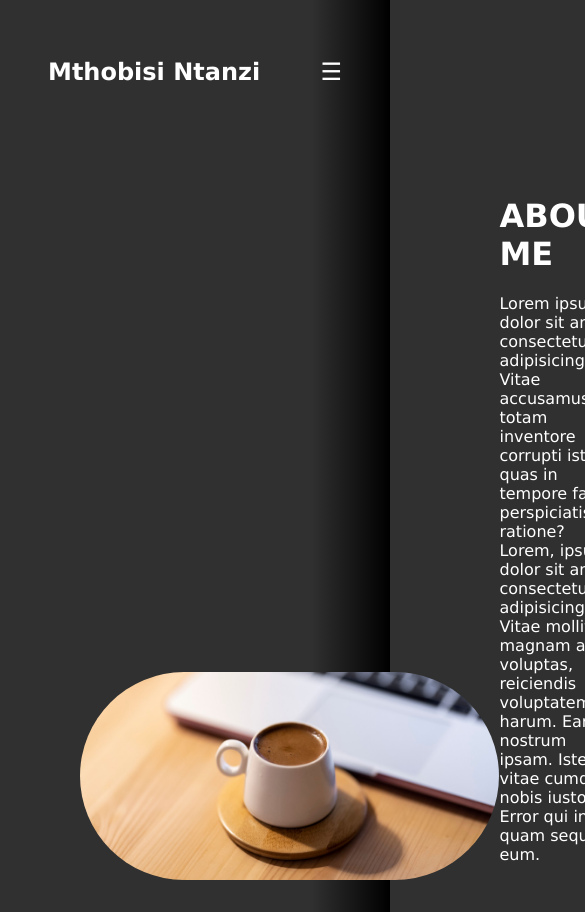
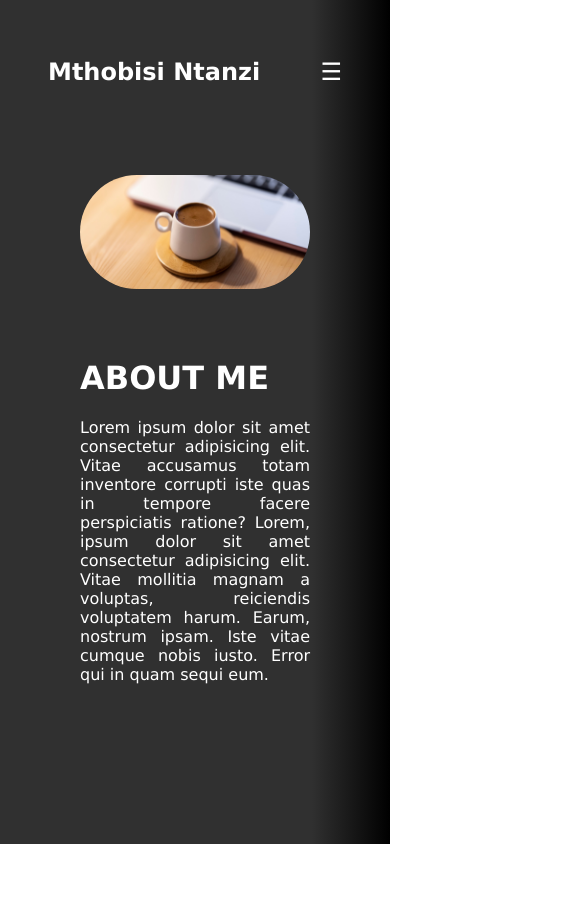
Before and after one commit to MthoNtanzi/portfolio, a Vue app: page /about in a window 390 px wide. Shown: the top 912 px of the page, 585 px wide, since content can reach past the window. After the commit the page ends 844 px from the top, so only its background shows below. Built offline with nearby package versions, Linux system fonts and the light colour scheme.

Commit message:
make about page resopnsive

```diff
--- a/src/views/AboutMe.vue
+++ b/src/views/AboutMe.vue
@@ -17,14 +17,27 @@
         display: flex;
         justify-content: space-around;
         align-items:flex-end;
+        gap: 3rem;
     }
 
     .main img{
-        max-height: 13rem;
+        width: 100%;
+        max-width: 22rem;
         border-radius: 12rem;
     }
 
     .about-me{
-        max-width: 30rem;
+        max-width: 28rem;
+        text-align: justify;
     }
+
+    /* Responsive styling */
+  @media (max-width: 800px) {
+    .main{
+      flex-direction: column;
+      align-items: center;
+      gap: 3rem;
+    }
+
+  }
 </style>
```
